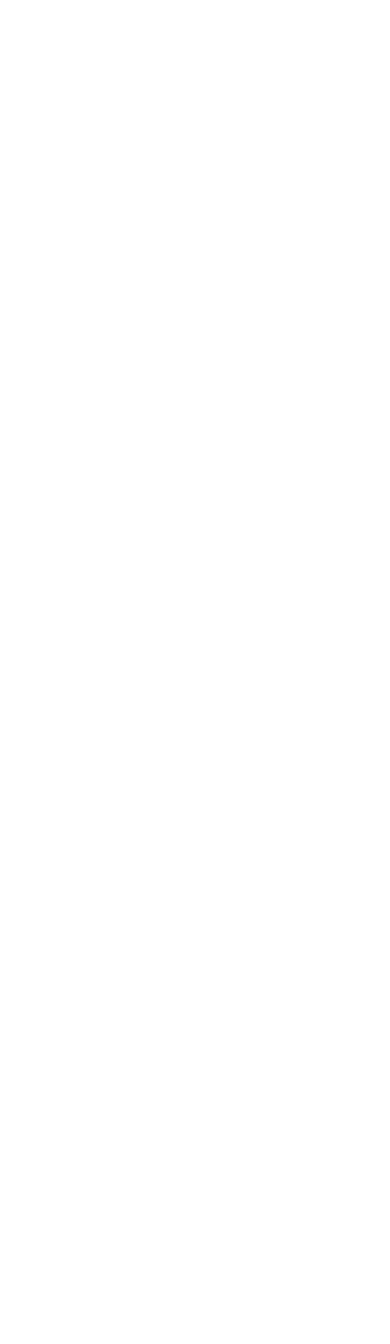
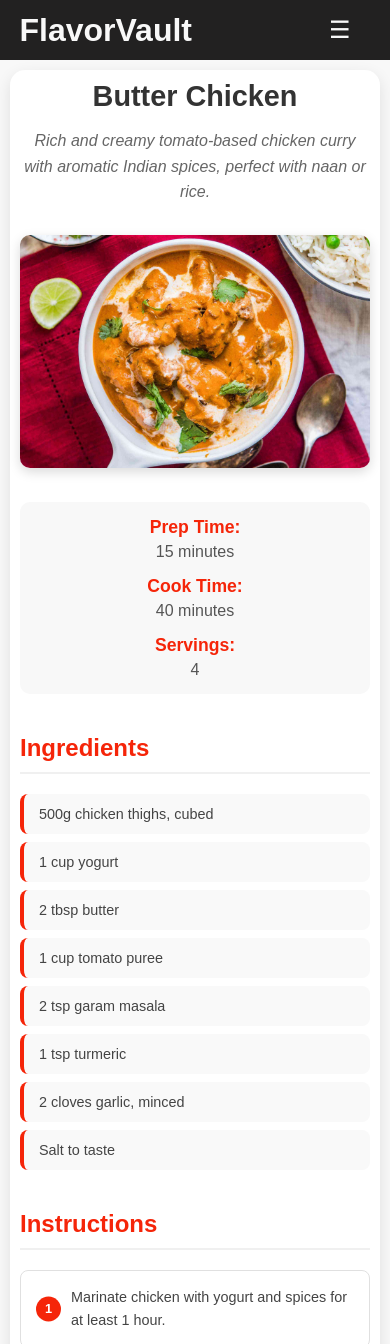
Before and after one commit to Ritesh0515/Recipe_Management_System-FlavourVault, a plain HTML site: page Source-Code/frontend/recipes/butter-chicken.html in a window 390 px wide. Shown: the top 1344 px of the page. Before the commit the page ends 844 px from the top, so only its background shows below. Drawn offline with Linux system fonts and the light colour scheme.

Commit message:
Add the content in the respective pages and style them

```diff
--- a/Source-Code/frontend/recipes/butter-chicken.html
+++ b/Source-Code/frontend/recipes/butter-chicken.html
@@ -0,0 +1,87 @@
+<!DOCTYPE html>
+<html lang="en">
+<head>
+  <meta charset="UTF-8" />
+  <meta name="viewport" content="width=device-width, initial-scale=1" />
+  <title>Butter Chicken | FlavorVault</title>
+  <link rel="stylesheet" href="../style.css" />
+</head>
+<body>
+
+<header>
+  <div class="container">
+    <h1 class="logo">FlavorVault</h1>
+    <nav>
+      <div class="menu-icon" onclick="toggleMenu()">☰</div>
+      <ul class="nav-list">
+        <li><a href="../index.html">Home</a></li>
+        <li><a href="../about.html">About</a></li>
+        <li><a href="../recipes.html">Recipes</a></li>
+        <li class="signup-btn"><a href="../signup.html">Sign Up</a></li>
+      </ul>
+    </nav>
+  </div>
+</header>
+
+<main class="recipe-detail">
+  <h1>Butter Chicken</h1>
+  <p>Rich and creamy tomato-based chicken curry with aromatic Indian spices, perfect with naan or rice.</p>
+
+  <img src="../images/butter-chicken.jpg" alt="Butter Chicken" />
+
+  <section class="recipe-info">
+    <p><strong>Prep Time:</strong> 15 minutes</p>
+    <p><strong>Cook Time:</strong> 40 minutes</p>
+    <p><strong>Servings:</strong> 4</p>
+  </section>
+
+  <section class="ingredients">
+    <h2>Ingredients</h2>
+    <ul>
+      <li>500g chicken thighs, cubed</li>
+      <li>1 cup yogurt</li>
+      <li>2 tbsp butter</li>
+      <li>1 cup tomato puree</li>
+      <li>2 tsp garam masala</li>
+      <li>1 tsp turmeric</li>
+      <li>2 cloves garlic, minced</li>
+      <li>Salt to taste</li>
+      <!-- Add more as needed -->
+    </ul>
+  </section>
+
+  <section class="instructions">
+    <h2>Instructions</h2>
+    <ol>
+      <li>Marinate chicken with yogurt and spices for at least 1 hour.</li>
+      <li>Melt butter in a pan and sauté garlic.</li>
+      <li>Add chicken and cook until lightly browned.</li>
+      <li>Add tomato puree and simmer for 20 minutes.</li>
+      <li>Stir in garam masala and turmeric, cook for 5 more minutes.</li>
+      <li>Serve hot with naan or rice.</li>
+    </ol>
+  </section>
+
+  <section class="video-instruction">
+    <h2>Video Tutorial</h2>
+    <div class="video-container">
+      <iframe width="560" height="315" src="https://www.youtube.com/embed/VIDEO_ID"
+              title="Butter Chicken Tutorial"
+              frameborder="0" allowfullscreen></iframe>
+    </div>
+  </section>
+
+  <nav class="back-link">
+    <a href="../recipes.html">&larr; Back to Recipes</a>
+  </nav>
+</main>
+
+<footer>
+  <div>
+    <p>&copy; 2025 FlavorVault</p>
+  </div>
+</footer>
+
+<script src="../script.js"></script>
+</body>
+</html>
--- a/Source-Code/frontend/style.css
+++ b/Source-Code/frontend/style.css
@@ -542,3 +542,243 @@ footer {
   color: #fff;
   text-align: center;
 }
+
+/* ─────────────────────────────────────────────────────────────────────────────
+   Recipe Detail Page Styling
+───────────────────────────────────────────────────────────────────────────── */
+
+/* Main recipe detail container */
+.recipe-detail {
+  max-width: 800px;
+  margin: 40px auto;
+  padding: 20px;
+  background: #fff;
+  border-radius: 15px;
+  box-shadow: 0 5px 15px rgba(0,0,0,0.1);
+}
+
+/* Recipe title */
+.recipe-detail h1 {
+  font-size: 2.5rem;
+  color: #333;
+  text-align: center;
+  margin-bottom: 15px;
+  font-weight: 700;
+}
+
+/* Recipe description */
+.recipe-detail > p {
+  font-size: 1.2rem;
+  color: #666;
+  text-align: center;
+  margin-bottom: 30px;
+  line-height: 1.6;
+  font-style: italic;
+}
+
+/* Main recipe image */
+.recipe-detail > img {
+  width: 100%;
+  max-height: 400px;
+  object-fit: cover;
+  border-radius: 10px;
+  margin-bottom: 30px;
+  box-shadow: 0 4px 12px rgba(0,0,0,0.15);
+}
+
+/* Recipe info section (prep time, cook time, servings) */
+.recipe-info {
+  display: flex;
+  justify-content: space-around;
+  background: #f8f8f8;
+  padding: 20px;
+  border-radius: 10px;
+  margin-bottom: 30px;
+  text-align: center;
+}
+
+.recipe-info p {
+  margin: 0;
+  font-size: 1rem;
+  color: #555;
+}
+
+.recipe-info strong {
+  color: rgb(245, 37, 9);
+  display: block;
+  margin-bottom: 5px;
+  font-size: 1.1rem;
+}
+
+/* Section headings */
+.recipe-detail h2 {
+  font-size: 1.8rem;
+  color: rgb(245, 37, 9);
+  margin: 40px 0 20px 0;
+  padding-bottom: 10px;
+  border-bottom: 2px solid #f0f0f0;
+  font-weight: 600;
+}
+
+/* Ingredients section */
+.ingredients ul {
+  list-style: none;
+  padding: 0;
+}
+
+.ingredients li {
+  background: #f9f9f9;
+  padding: 12px 15px;
+  margin-bottom: 8px;
+  border-radius: 8px;
+  border-left: 4px solid rgb(245, 37, 9);
+  font-size: 1rem;
+  color: #444;
+  transition: background 0.2s ease;
+}
+
+.ingredients li:hover {
+  background: #f0f0f0;
+}
+
+/* Instructions section */
+.instructions ol {
+  padding-left: 0;
+  counter-reset: step-counter;
+  list-style: none;
+}
+
+.instructions li {
+  counter-increment: step-counter;
+  background: #fff;
+  padding: 15px 20px;
+  margin-bottom: 15px;
+  border-radius: 8px;
+  border: 1px solid #e0e0e0;
+  position: relative;
+  padding-left: 60px;
+  font-size: 1rem;
+  line-height: 1.6;
+  color: #444;
+}
+
+.instructions li::before {
+  content: counter(step-counter);
+  position: absolute;
+  left: 15px;
+  top: 50%;
+  transform: translateY(-50%);
+  background: rgb(245, 37, 9);
+  color: white;
+  width: 30px;
+  height: 30px;
+  border-radius: 50%;
+  display: flex;
+  align-items: center;
+  justify-content: center;
+  font-weight: bold;
+  font-size: 0.9rem;
+}
+
+/* Video instruction section */
+.video-instruction {
+  margin-top: 40px;
+}
+
+.video-container {
+  position: relative;
+  width: 100%;
+  height: 0;
+  padding-bottom: 56.25%; /* 16:9 aspect ratio */
+  overflow: hidden;
+  border-radius: 10px;
+  box-shadow: 0 4px 12px rgba(0,0,0,0.15);
+}
+
+.video-container iframe {
+  position: absolute;
+  top: 0;
+  left: 0;
+  width: 100%;
+  height: 100%;
+  border: none;
+  border-radius: 10px;
+}
+
+/* Back to recipes link */
+.back-link {
+  margin-top: 40px;
+  text-align: center;
+}
+
+.back-link a {
+  display: inline-block;
+  padding: 12px 25px;
+  background: rgb(245, 37, 9);
+  color: white;
+  text-decoration: none;
+  border-radius: 25px;
+  font-weight: 600;
+  transition: background 0.3s ease, transform 0.2s ease;
+}
+
+.back-link a:hover {
+  background: #d32f2f;
+  transform: translateY(-2px);
+}
+
+/* Responsive design for mobile devices */
+@media (max-width: 768px) {
+  .recipe-detail {
+    margin: 20px auto;
+    padding: 15px;
+  }
+
+  .recipe-detail h1 {
+    font-size: 2rem;
+  }
+
+  .recipe-detail > p {
+    font-size: 1rem;
+  }
+
+  .recipe-info {
+    flex-direction: column;
+    gap: 15px;
+  }
+
+  .recipe-detail h2 {
+    font-size: 1.5rem;
+  }
+
+  .instructions li {
+    padding-left: 50px;
+    font-size: 0.95rem;
+  }
+
+  .instructions li::before {
+    width: 25px;
+    height: 25px;
+    font-size: 0.8rem;
+  }
+}
+
+@media (max-width: 480px) {
+  .recipe-detail {
+    margin: 10px;
+    padding: 10px;
+  }
+
+  .recipe-detail h1 {
+    font-size: 1.8rem;
+  }
+
+  .recipe-info {
+    padding: 15px;
+  }
+
+  .ingredients li,
+  .instructions li {
+    font-size: 0.9rem;
+  }
+}
```
Also changed, not shown: Source-Code/frontend/recipes/grilled-chicken.html (+83 -0 lines), Source-Code/frontend/recipes/gulab-jamun.html (+86 -0 lines), Source-Code/frontend/recipes/juice.html (+81 -0 lines), Source-Code/frontend/recipes/salad.html (+83 -0 lines), Source-Code/frontend/recipes/strawberry-custard.html (+86 -0 lines).
